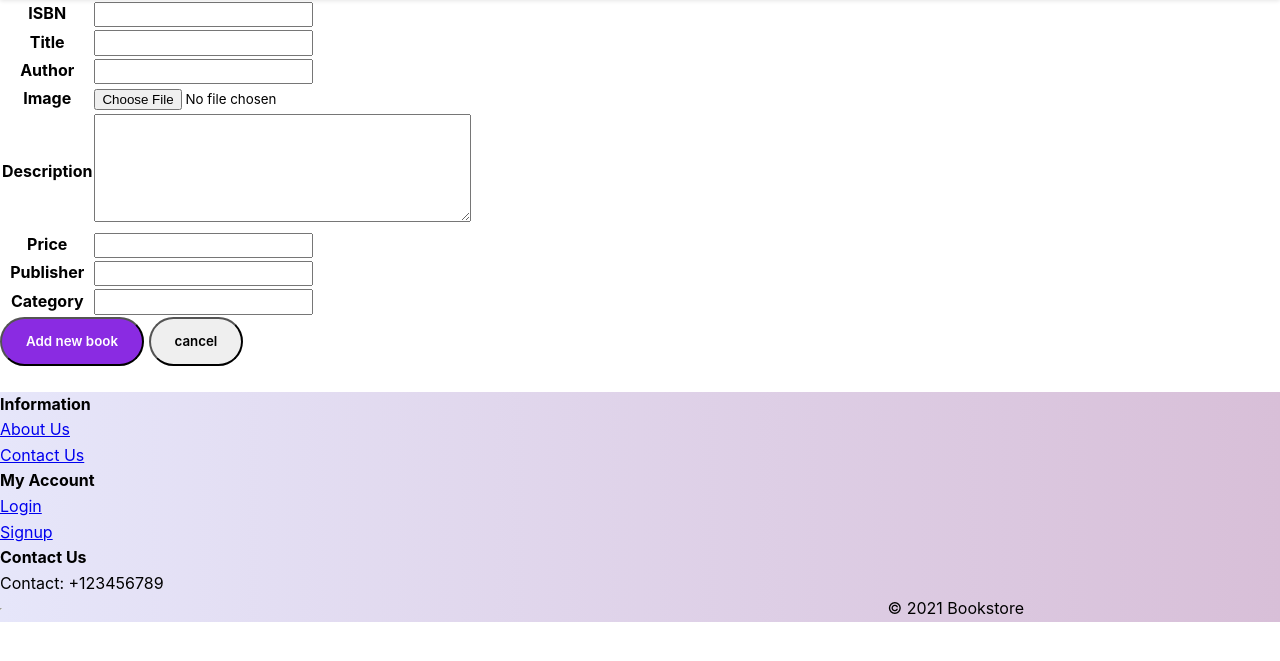
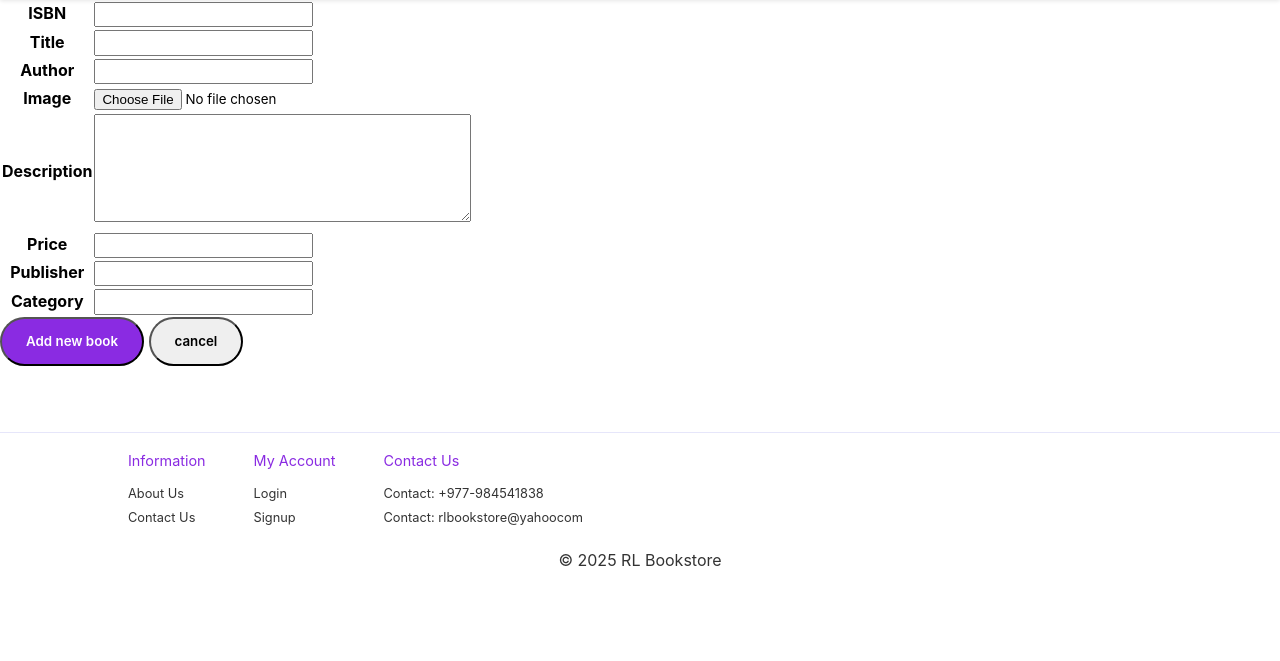
Before and after one commit to binayakChhetri/Online-bookstore, a PHP site: page /onlineBookStore/admin_add.php in a window 1280 px wide. Shown: the part 91-752 px from the top of the page. Run offline with PHP 8.4, Linux system fonts and the light colour scheme; the visitor is signed in with stand-in values (Sample User, id 1); data that the repository does not hold is empty.

Commit message:
Designed footer section

```diff
--- /dev/null
+++ b/CSS/footer.css
@@ -0,0 +1,48 @@
+footer {
+  margin-top: 2.5rem;
+  color: #333;
+  background-color: white;
+  border-top: 1px solid #e6e6fa;
+  padding-bottom: 1rem;
+}
+
+footer > .container {
+  display: flex;
+  justify-content: space-between;
+  align-items: center;
+  width: 80%;
+  margin: 0 auto;
+  padding: 1rem 0;
+}
+
+.container > .row {
+  width: 100%;
+  display: flex;
+  gap: 3rem;
+}
+
+.row p {
+  font-size: 0.9rem;
+  color: #8a2be2;
+  margin-bottom: 0.8rem;
+}
+
+.container ul {
+  list-style: none;
+}
+
+.container a {
+  text-decoration: none;
+  color: #333;
+}
+
+.container a:hover {
+  color: #8a2be2;
+}
+
+footer .container ul li,
+footer span {
+  display: block;
+  margin-bottom: 0.2rem;
+  font-size: 0.8rem;
+}
--- a/template/footer.php
+++ b/template/footer.php
@@ -1,28 +1,31 @@
-<footer style="background: linear-gradient(to right, #e6e6fa, #d8bfd8)">
+<style>
+	  <?php include './CSS/footer.css';?>
+</style>
+<footer>
 	<div class="container">
 		<div class="row">
-			<div class="col-md-4">
-				<h4>Information</h4>
+			<div >
+				<p>Information</p>
 				<ul>
 					<li><a href="about.php">About Us</a></li>
 					<li><a href="contact.php">Contact Us</a></li>
 				</ul>
 			</div>
-			<div class="col-md-4">
-				<h4>My Account</h4>
+			<div >
+				<p>My Account</p>
 				<ul>
 					<li><a href="login.php">Login</a></li>
 					<li><a href="signup.php">Signup</a></li>
 				</ul>
 			</div>
-			<div class="col-md-4">
-				<h4>Contact Us</h4>
-				<p>Contact: +123456789</p>
+			<div>
+				<p>Contact Us</p>
+				<span>Contact: +977-984541838</span>
+				<span>Contact: rlbookstore@yahoocom</span>
 			</div>
 		</div>
 	</div>
-	<div class="container">
-		<hr>
-		<p class="text-center">© 2021 Bookstore</p>
-	</div>
+	<p style="text-align:center">© 2025 RL Bookstore</p>
+
+
 </footer>
```
